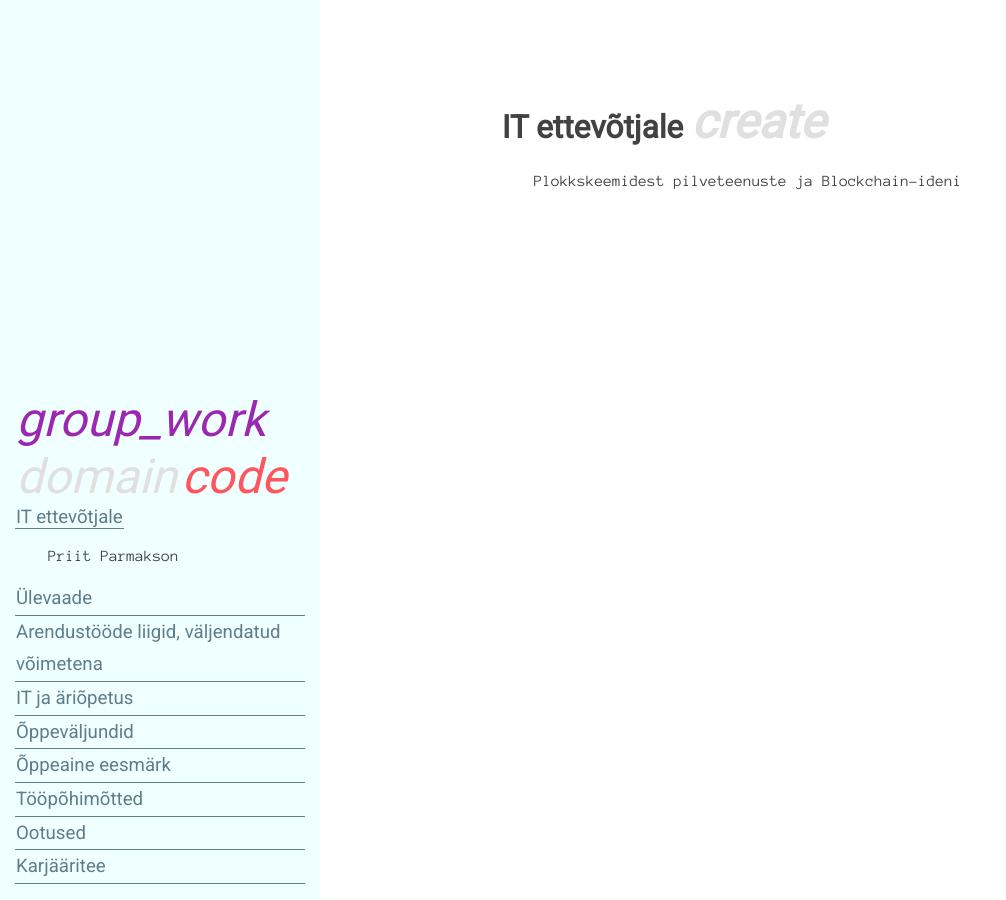
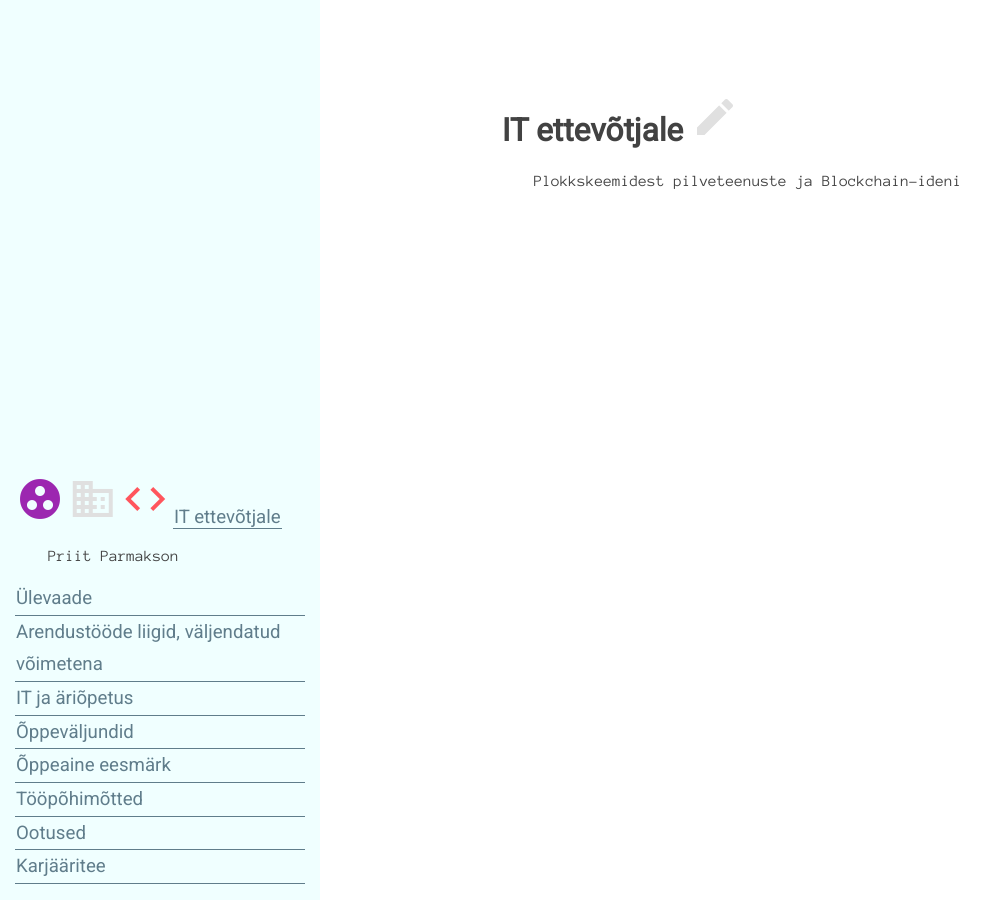
Before and after one commit to agiil/IT, a Jekyll site: the page built from index.md, in a window 1280 px wide. Shown: the whole page, without its empty margins (0-1006 px from the left). Built offline with Jekyll 4.4.1, drawn with Linux system fonts in a browser that asks for light colours.

Commit message:
Update IT.html

```diff
--- a/_layouts/IT.html
+++ b/_layouts/IT.html
@@ -1,6 +1,9 @@
 <!DOCTYPE html>
 <html>
   <head>
+    <!-- Material Design icons -->
+    <link href="https://fonts.googleapis.com/icon?family=Material+Icons"
+        rel="stylesheet">
     <link href="https://fonts.googleapis.com/css?family=Roboto" rel="stylesheet">
     <link href="https://fonts.googleapis.com/css?family=Anonymous+Pro" rel="stylesheet">
     <link rel="stylesheet" href="{{ site.baseurl }}/css/IT.css">
```
